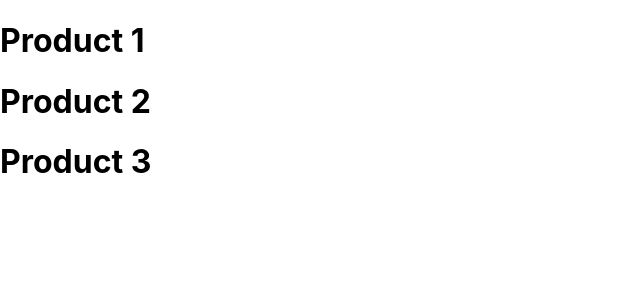
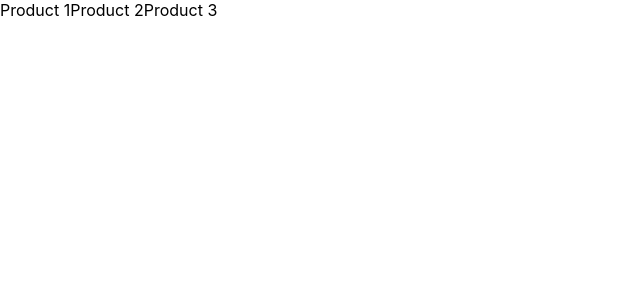
Before and after one commit to sohel902833/next__Practice, a Next.js app: page /product in a window 1280 px wide. Shown: the top 300 px of the page, without its empty margins (0-640 px from the left). Built offline with nearby package versions, Linux system fonts and the light colour scheme.

Commit message:
dynamic routing

```diff
--- a/pages/product/index.js
+++ b/pages/product/index.js
@@ -1,9 +1,16 @@
+import Link from "next/link";
 export default function Products() {
   return (
     <div>
-      <h1>Product 1</h1>
-      <h1>Product 2</h1>
-      <h1>Product 3</h1>
+      <Link href="/product/product1">
+        <a>Product 1</a>
+      </Link>
+      <Link href="/product/product2">
+        <a>Product 2</a>
+      </Link>
+      <Link href="/product/product3">
+        <a>Product 3</a>
+      </Link>
     </div>
   );
 }
```
Also changed, not shown: pages/index.js (+18 -1 lines).
